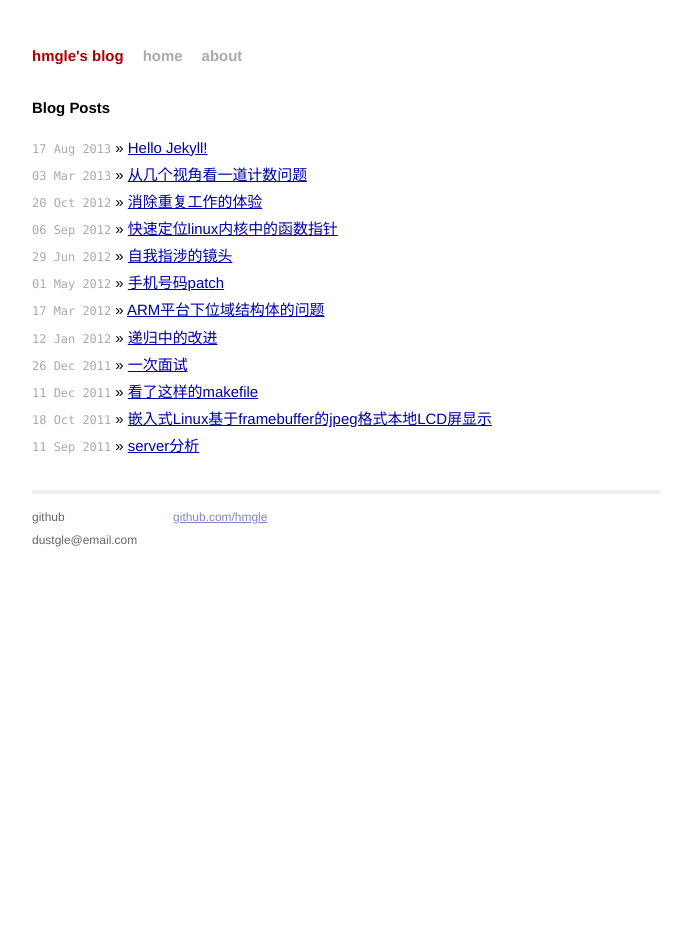
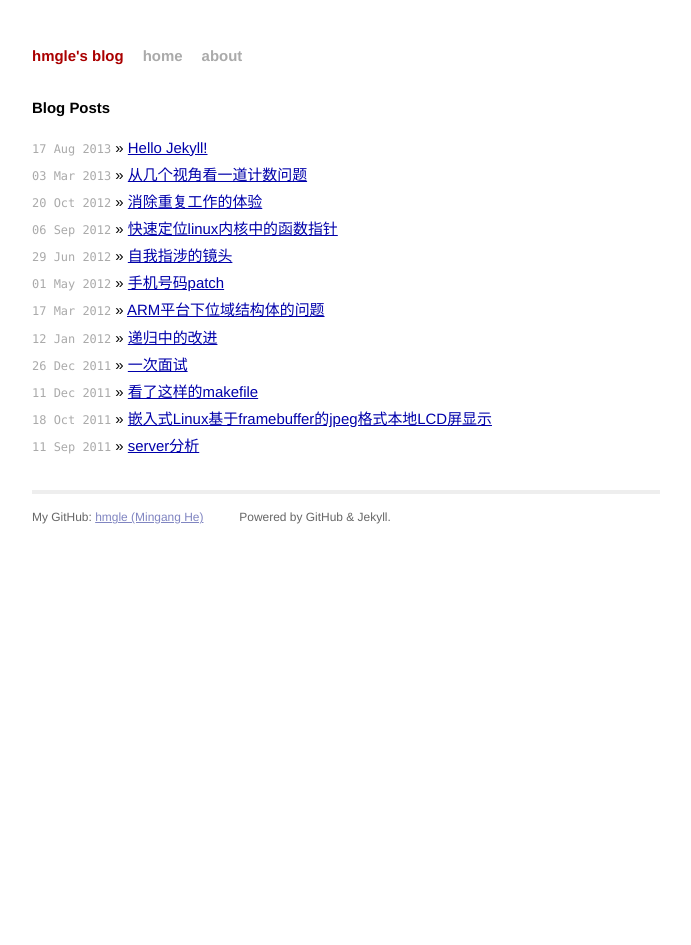
Before and after one commit to hmgle/hmgle.github.com, a Jekyll site: the page built from index.html, in a window 1280 px wide. Shown: the whole page, without its empty margins (294-985 px from the left). Built offline with Jekyll 4.4.1, drawn with Linux system fonts in a browser that asks for light colours; Markdown is read by kramdown in place of the engine named in the settings.

Commit message:
modify html footer

```diff
--- a/_layouts/default.html
+++ b/_layouts/default.html
@@ -27,13 +27,12 @@
             <div class="footer">
               <div class="contact">
                 <p>
-                  github<br />
-                  dustgle@email.com
+		My GitHub: <a href="http://github.com/hmgle/">hmgle (Mingang He)</a>
                 </p>
               </div>
               <div class="contact">
                 <p>
-                  <a href="http://github.com/hmgle/">github.com/hmgle</a><br />
+		  Powered by GitHub & Jekyll.
                 </p>
               </div>
             </div>
```
